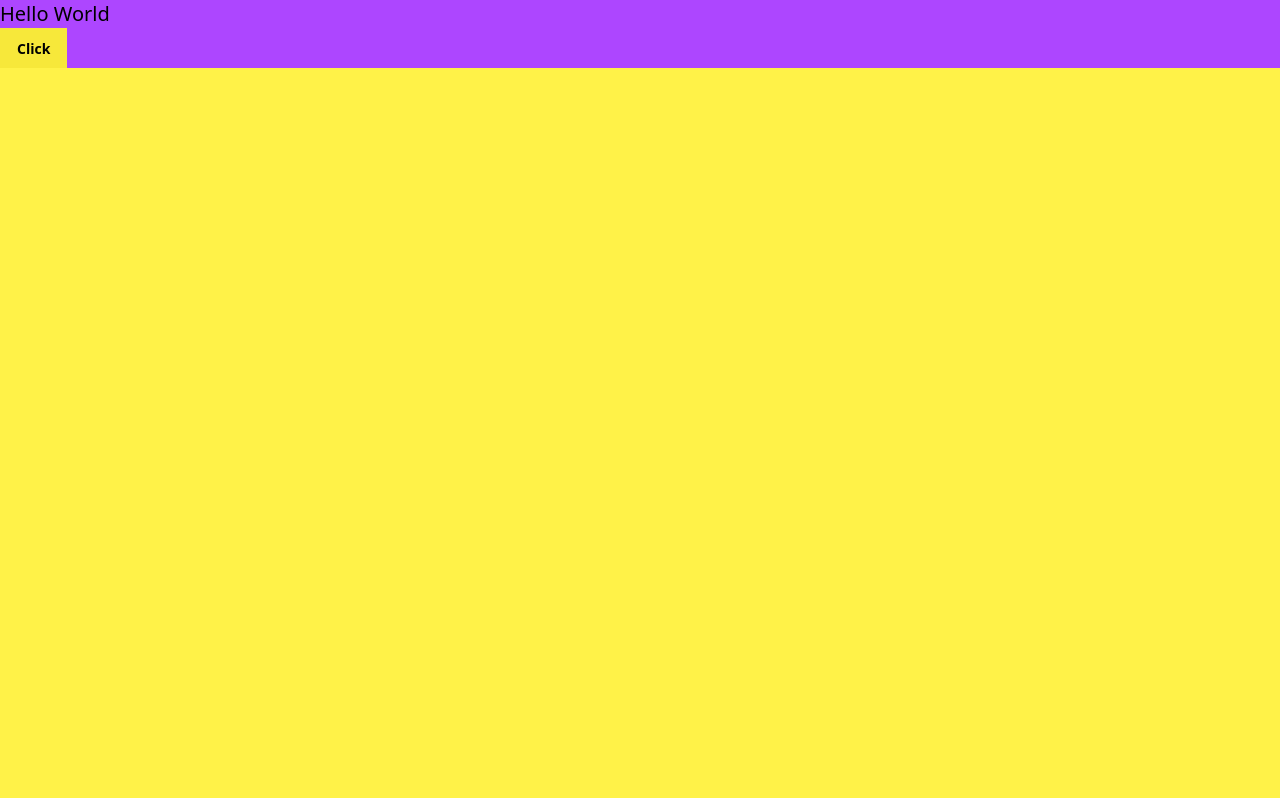
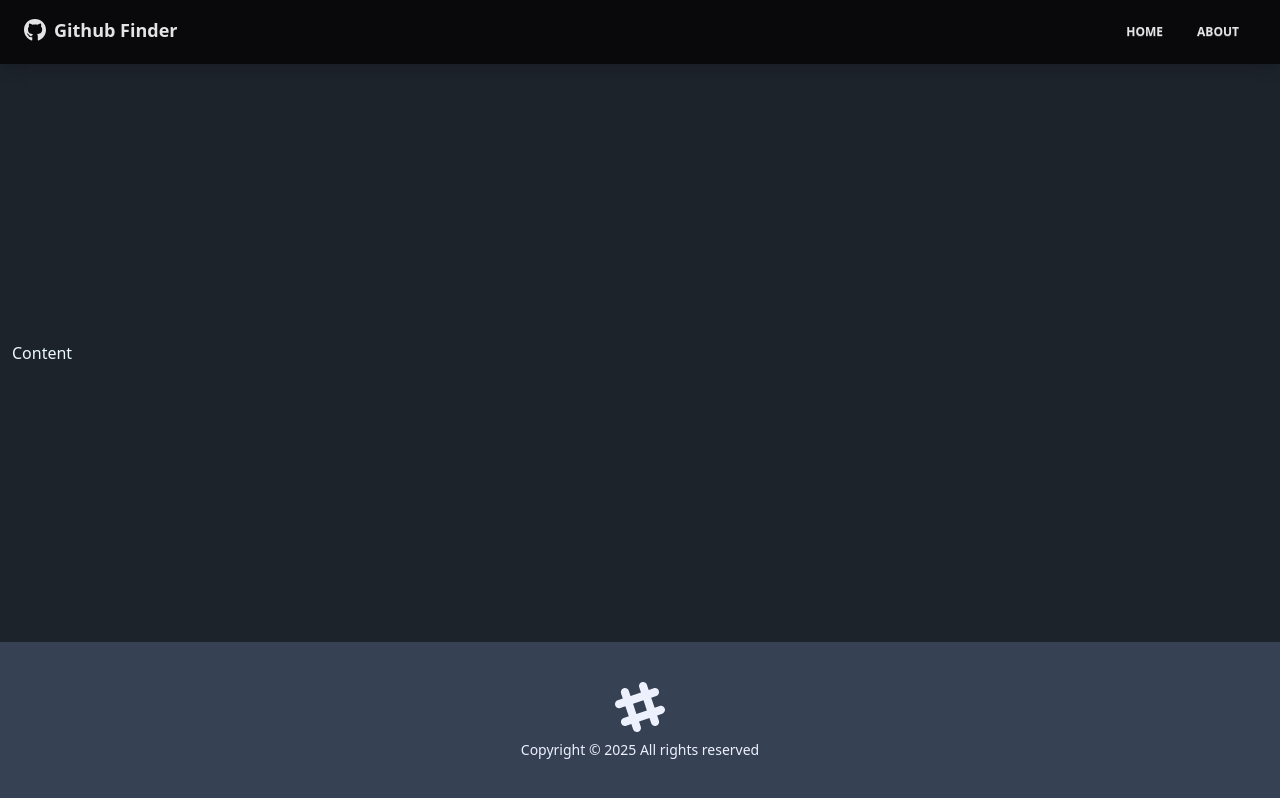
Before and after one commit to MichaelVenturi/Github-finder-app, a React (Vite) app: page / in a window 1280 px wide. Built offline with nearby package versions, Linux system fonts and the light colour scheme.

Commit message:
basic nav and footer

```diff
--- a/index.html
+++ b/index.html
@@ -1,5 +1,5 @@
 <!DOCTYPE html>
-<html lang="en" data-theme="cyberpunk">
+<html lang="en" data-theme="dark">
   <head>
     <meta charset="UTF-8" />
     <link rel="icon" type="image/svg+xml" href="/vite.svg" />
--- a/package.json
+++ b/package.json
@@ -14,6 +14,8 @@
     "daisyui": "^5.0.4",
     "react": "^19.0.0",
     "react-dom": "^19.0.0",
+    "react-icons": "^5.5.0",
+    "react-router-dom": "^7.3.0",
     "tailwindcss": "^4.0.14"
   },
   "devDependencies": {
--- a/src/App.jsx
+++ b/src/App.jsx
@@ -1,9 +1,16 @@
+import { BrowserRouter as Router, Route, Routes } from "react-router-dom";
+import Navbar from "./components/layout/NavBar";
+import Footer from "./components/layout/Footer";
 const App = () => {
   return (
-    <div className="bg-purple-500">
-      <h1 className="text-xl">Hello World</h1>
-      <button className="btn">Click</button>
-    </div>
+    <Router>
+      <div className="flex flex-col justify-between h-screen">
+        <Navbar />
+
+        <main className="container mx-auto px-3 pb-12">Content</main>
+        <Footer />
+      </div>
+    </Router>
   );
 };
 
--- /dev/null
+++ b/src/components/layout/Footer.jsx
@@ -0,0 +1,21 @@
+const Footer = () => {
+  const footerYear = new Date().getFullYear();
+  return (
+    <footer className="footer p-10 bg-gray-700 text-primary-content footer-center">
+      <div>
+        <svg
+          width="50"
+          height="50"
+          viewBox="0 0 24 24"
+          xmlns="http://www.w3.org/2000/svg"
+          fillRule="evenodd"
+          clipRule="evenodd"
+          className="inline-block fill-current">
+          <path d="M22.672 15.226l-2.432.811.841 2.515c.33 1.019-.209 2.127-1.23 2.456-1.15.325-2.148-.321-2.463-1.226l-.84-2.518-5.013 1.677.84 2.517c.391 1.203-.434 2.542-1.831 2.542-.88 0-1.601-.564-1.86-1.314l-.842-2.516-2.431.809c-1.135.328-2.145-.317-2.463-1.229-.329-1.018.211-2.127 1.231-2.456l2.432-.809-1.621-4.823-2.432.808c-1.355.384-2.558-.59-2.558-1.839 0-.817.509-1.582 1.327-1.846l2.433-.809-.842-2.515c-.33-1.02.211-2.129 1.232-2.458 1.02-.329 2.13.209 2.461 1.229l.842 2.515 5.011-1.677-.839-2.517c-.403-1.238.484-2.553 1.843-2.553.819 0 1.585.509 1.85 1.326l.841 2.517 2.431-.81c1.02-.33 2.131.211 2.461 1.229.332 1.018-.21 2.126-1.23 2.456l-2.433.809 1.622 4.823 2.433-.809c1.242-.401 2.557.484 2.557 1.838 0 .819-.51 1.583-1.328 1.847m-8.992-6.428l-5.01 1.675 1.619 4.828 5.011-1.674-1.62-4.829z"></path>
+        </svg>
+        <p>Copyright &copy; {footerYear} All rights reserved</p>
+      </div>
+    </footer>
+  );
+};
+export default Footer;
--- /dev/null
+++ b/src/components/layout/Navbar.jsx
@@ -0,0 +1,28 @@
+import { FaGithub } from "react-icons/fa";
+import { Link, NavLink } from "react-router-dom";
+
+const Navbar = ({ title = "Github Finder" }) => {
+  return (
+    <nav className="navbar mb-12 shadow-lg bg-neutral text-neutral-content">
+      <div className="container flex mx-auto">
+        <div className="flex-none px-2 mx-2">
+          <Link to="/" className="text-lg font-bold align-middle">
+            <FaGithub className="inline pr-2 pb-1 text-3xl" />
+            {title}
+          </Link>
+        </div>
+        <div className="flex-1 px-2 mx-2">
+          <div className="flex justify-end">
+            <NavLink to="/" className={`btn btn-ghost mx-1 btn-sm`}>
+              HOME
+            </NavLink>
+            <NavLink to="/about" className={`btn btn-ghost mx-1 btn-sm`}>
+              ABOUT
+            </NavLink>
+          </div>
+        </div>
+      </div>
+    </nav>
+  );
+};
+export default Navbar;
```
Also changed, not shown: 1 other file (tests, documents, lock files or other folders).
